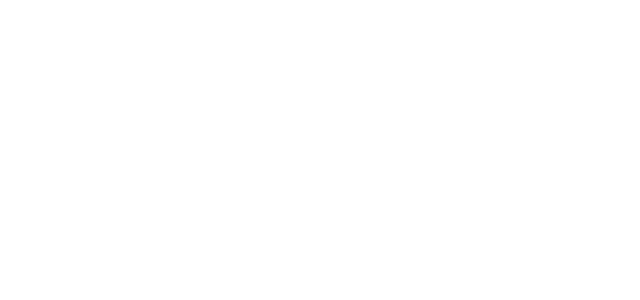
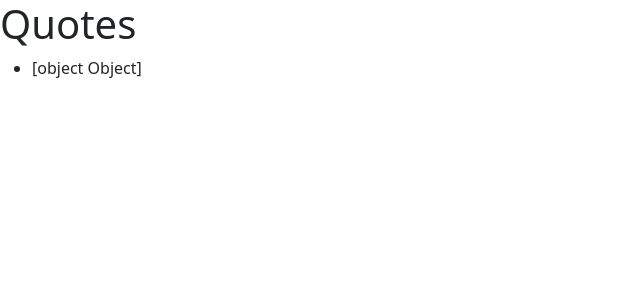
Before and after one commit to JosephatNgugi/solidQuotesApp, an Angular app: page / in a window 1280 px wide. Shown: the top 300 px of the page, without its empty margins (0-640 px from the left). Built offline with nearby package versions, Linux system fonts and the light colour scheme.

Commit message:
Add a constructor function in quote class and userquote component in quotes component

```diff
--- a/src/app/app.component.html
+++ b/src/app/app.component.html
@@ -1,2 +1,2 @@
-
+<app-quotes></app-quotes>
 <router-outlet></router-outlet>
--- a/src/app/quote.ts
+++ b/src/app/quote.ts
@@ -1,5 +1,11 @@
 export class Quote {
-    // id:number,
-    // quotes:string,
+    id!: number;
+    quote!: string;
+    upvote!: number;
+    downvote!: number;
+    constructor(id:number, quote:string, upvote:number, downvote:number){
+        // this.id = id,
+        // this.quote = quote,
 
+    }
 }
--- a/src/app/quotes/quotes.component.html
+++ b/src/app/quotes/quotes.component.html
@@ -1 +1,6 @@
-<p>quotes works!</p>
+<h1>{{title}}</h1>
+<div>
+    <ul>
+        <li>{{userquotes}}</li>
+    </ul>
+</div>
--- a/src/app/quotes/quotes.component.ts
+++ b/src/app/quotes/quotes.component.ts
@@ -1,4 +1,5 @@
 import { Component, OnInit } from '@angular/core';
+import { Quote } from '../quote';
 
 @Component({
   selector: 'app-quotes',
@@ -6,6 +7,11 @@
   styleUrls: ['./quotes.component.css']
 })
 export class QuotesComponent implements OnInit {
+  title = 'Quotes'
+
+  userquotes:Quote[] =[
+    new Quote(1, "Courage is not the absence of fear. It is the presence of fear, yet the will to move on", 1,0)
+  ]
 
   constructor() { }
 
```
